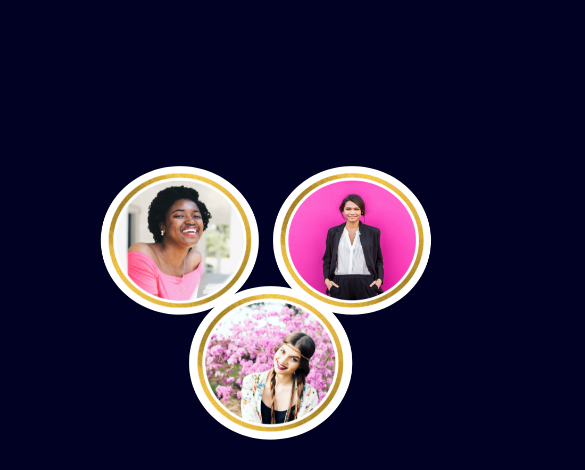
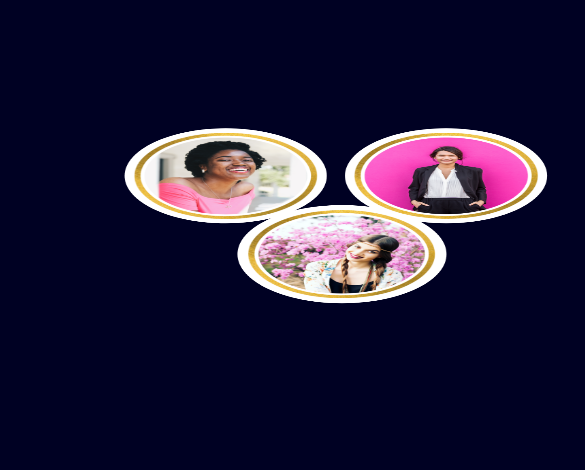
Before and after one commit to abril-bazann/mashika-bazan, a website: page pages/sobrenosotros.html in a window 390 px wide. Shown: the part 239-709 px from the top of the page, 585 px wide, since content can reach past the window. Drawn offline with nearby package versions, Linux system fonts and the light colour scheme.

Commit message:
responsive nosotras

```diff
--- a/css-sass/style.scss
+++ b/css-sass/style.scss
@@ -458,6 +458,11 @@ legend{
     transform: scale(1.2);
 }
 
+.img__nosotras{
+    height: 20rem;
+    width: 40rem;
+}
+
 .h1__nosotras{
     color: $color-principal;
     text-align: center;
```
Also changed, not shown: css-sass/style.css, 1 other file.
